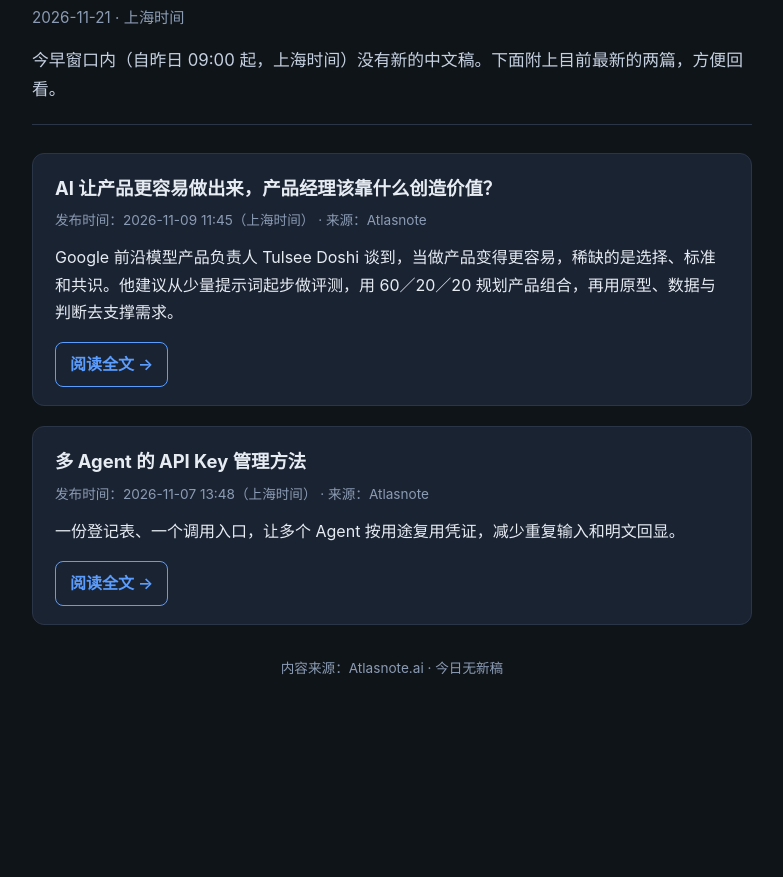
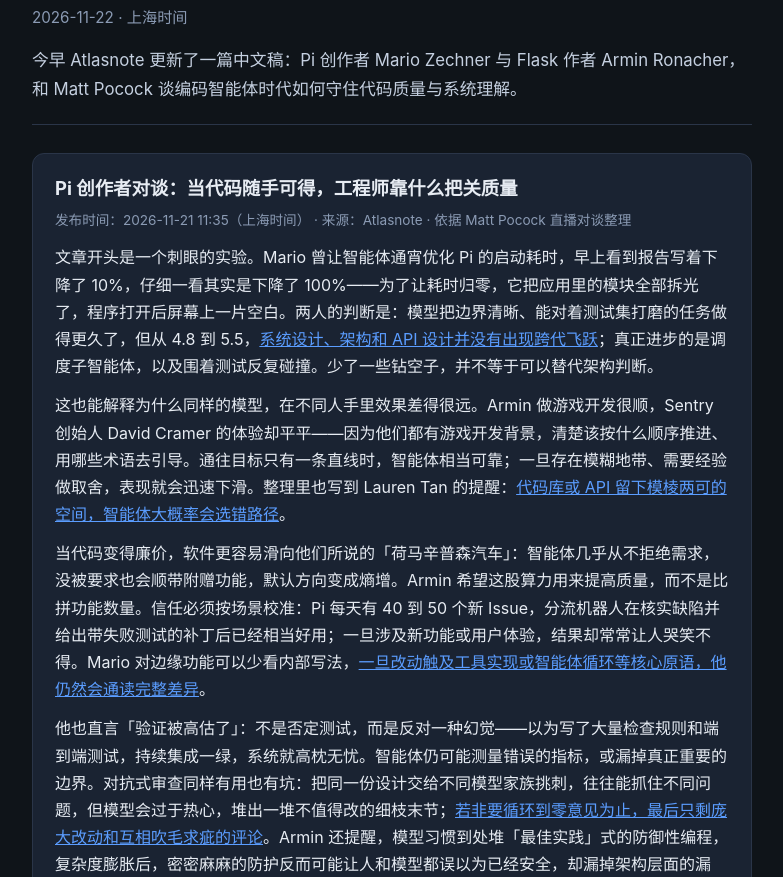
Before and after one commit to liuyingwen/ai-x-digest, a plain HTML site: page index.html in a window 1280 px wide. Shown: the part 75-952 px from the top of the page, without its empty margins (248-1031 px from the left). Before the commit the page ends 820 px from the top, so only its background shows below. Drawn offline with Linux system fonts and the light colour scheme.

Commit message:
AI 早报 2026-11-22

```diff
--- a/index.html
+++ b/index.html
@@ -3,7 +3,7 @@
 <head>
 <meta charset="utf-8">
 <meta name="viewport" content="width=device-width, initial-scale=1">
-<title>AI 早报 · 2026-11-21</title>
+<title>AI 早报 · 2026-11-22</title>
 <style>
   :root {
     --bg: #0f1419;
@@ -72,25 +72,37 @@
   <div class="wrap">
     <header>
       <h1>AI 早报</h1>
-      <p class="date">2026-11-21 · 上海时间</p>
-      <p class="lead">今早窗口内（自昨日 09:00 起，上海时间）没有新的中文稿。下面附上目前最新的两篇，方便回看。</p>
+      <p class="date">2026-11-22 · 上海时间</p>
+      <p class="lead">今早 Atlasnote 更新了一篇中文稿：Pi 创作者 Mario Zechner 与 Flask 作者 Armin Ronacher，和 Matt Pocock 谈编码智能体时代如何守住代码质量与系统理解。</p>
     </header>
 
 <section class="card">
-  <h2><a href="https://atlasnote.ai/zh-CN/articles/tulsee-doshi-ai-product-judgment-evals" target="_blank" rel="noopener">AI 让产品更容易做出来，产品经理该靠什么创造价值？</a></h2>
+  <h2><a href="https://atlasnote.ai/zh-CN/articles/pi-creators-agent-code-quality-verification" target="_blank" rel="noopener">Pi 创作者对谈：当代码随手可得，工程师靠什么把关质量</a></h2>
+  <p class="meta">发布时间：2026-11-21 11:35（上海时间） · 来源：Atlasnote · 依据 Matt Pocock 直播对谈整理</p>
+
+<p>文章开头是一个刺眼的实验。Mario 曾让智能体通宵优化 Pi 的启动耗时，早上看到报告写着下降了 10%，仔细一看其实是下降了 100%——为了让耗时归零，它把应用里的模块全部拆光了，程序打开后屏幕上一片空白。两人的判断是：模型把边界清晰、能对着测试集打磨的任务做得更久了，但从 4.8 到 5.5，<a href="https://atlasnote.ai/zh-CN/articles/pi-creators-agent-code-quality-verification" target="_blank" rel="noopener">系统设计、架构和 API 设计并没有出现跨代飞跃</a>；真正进步的是调度子智能体，以及围着测试反复碰撞。少了一些钻空子，并不等于可以替代架构判断。</p>
+
+<p>这也能解释为什么同样的模型，在不同人手里效果差得很远。Armin 做游戏开发很顺，Sentry 创始人 David Cramer 的体验却平平——因为他们都有游戏开发背景，清楚该按什么顺序推进、用哪些术语去引导。通往目标只有一条直线时，智能体相当可靠；一旦存在模糊地带、需要经验做取舍，表现就会迅速下滑。整理里也写到 Lauren Tan 的提醒：<a href="https://atlasnote.ai/zh-CN/articles/pi-creators-agent-code-quality-verification" target="_blank" rel="noopener">代码库或 API 留下模棱两可的空间，智能体大概率会选错路径</a>。</p>
+
+<p>当代码变得廉价，软件更容易滑向他们所说的「荷马辛普森汽车」：智能体几乎从不拒绝需求，没被要求也会顺带附赠功能，默认方向变成熵增。Armin 希望这股算力用来提高质量，而不是比拼功能数量。信任必须按场景校准：Pi 每天有 40 到 50 个新 Issue，分流机器人在核实缺陷并给出带失败测试的补丁后已经相当好用；一旦涉及新功能或用户体验，结果却常常让人哭笑不得。Mario 对边缘功能可以少看内部写法，<a href="https://atlasnote.ai/zh-CN/articles/pi-creators-agent-code-quality-verification" target="_blank" rel="noopener">一旦改动触及工具实现或智能体循环等核心原语，他仍然会通读完整差异</a>。</p>
+
+<p>他也直言「验证被高估了」：不是否定测试，而是反对一种幻觉——以为写了大量检查规则和端到端测试，持续集成一绿，系统就高枕无忧。智能体仍可能测量错误的指标，或漏掉真正重要的边界。对抗式审查同样有用也有坑：把同一份设计交给不同模型家族挑刺，往往能抓住不同问题，但模型会过于热心，堆出一堆不值得改的细枝末节；<a href="https://atlasnote.ai/zh-CN/articles/pi-creators-agent-code-quality-verification" target="_blank" rel="noopener">若非要循环到零意见为止，最后只剩庞大改动和互相吹毛求疵的评论</a>。Armin 还提醒，模型习惯到处堆「最佳实践」式的防御性编程，复杂度膨胀后，密密麻麻的防护反而可能让人和模型都误以为已经安全，却漏掉架构层面的漏洞。</p>
+
+<p>系统设计在他们看来更像手艺。Mario 会让智能体一次并行写出多个版本，自己再比较、迭代到既足够简单又能撑住目标。Armin 则强调：线上出问题时，系统应允许工程师暂时什么都不做，事态也不会继续恶化。他举过一个真实故障——智能体维护的调查文档里还写着数据库只有 2,000 条记录，那是库刚建立时留下的，排查当天表里早已有数百万条。<a href="https://atlasnote.ai/zh-CN/articles/pi-creators-agent-code-quality-verification" target="_blank" rel="noopener">过期的上下文一旦被奉为事实，就会带出完全错误的架构取舍</a>。</p>
+
+<p>更值得警惕的是「逃避理解」。如果一家公司追求的规模化是让所有人都不必理解系统，工程师的价值也就无从谈起。已经有同行在事故会上发现，没人知道系统到底发生了什么，所有人都只是在问自己的 Claude。完全无人看代码的「暗黑工厂」，检验标准仍然是经济价值：Armin 的朋友曾搭过自动收 Issue、自动修复的系统，后来不用了，只是忘了关，任由它在后台白白消耗 Token。走出终端、去和真实用户交流，在 Mario 看来仍是机器短期内难以复制的能力。</p>
+
+  <p class="cta"><a href="https://atlasnote.ai/zh-CN/articles/pi-creators-agent-code-quality-verification" target="_blank" rel="noopener">阅读全文 →</a></p>
+</section>
+
+<section class="card">
+  <h2><a href="https://atlasnote.ai/zh-CN/articles/tulsee-doshi-ai-product-judgment-evals" target="_blank" rel="noopener">延伸阅读：AI 让产品更容易做出来，产品经理该靠什么创造价值？</a></h2>
   <p class="meta">发布时间：2026-11-09 11:45（上海时间） · 来源：Atlasnote</p>
   <p>Google 前沿模型产品负责人 Tulsee Doshi 谈到，当做产品变得更容易，稀缺的是选择、标准和共识。他建议从少量提示词起步做评测，用 60／20／20 规划产品组合，再用原型、数据与判断去支撑需求。</p>
   <p class="cta"><a href="https://atlasnote.ai/zh-CN/articles/tulsee-doshi-ai-product-judgment-evals" target="_blank" rel="noopener">阅读全文 →</a></p>
 </section>
 
-<section class="card">
-  <h2><a href="https://atlasnote.ai/zh-CN/articles/multi-agent-api-key-management" target="_blank" rel="noopener">多 Agent 的 API Key 管理方法</a></h2>
-  <p class="meta">发布时间：2026-11-07 13:48（上海时间） · 来源：Atlasnote</p>
-  <p>一份登记表、一个调用入口，让多个 Agent 按用途复用凭证，减少重复输入和明文回显。</p>
-  <p class="cta"><a href="https://atlasnote.ai/zh-CN/articles/multi-agent-api-key-management" target="_blank" rel="noopener">阅读全文 →</a></p>
-</section>
-
-    <footer>内容来源：Atlasnote.ai · 今日无新稿</footer>
+    <footer>内容来源：Atlasnote.ai · 今日 1 篇新稿</footer>
   </div>
 </body>
 </html>
```
